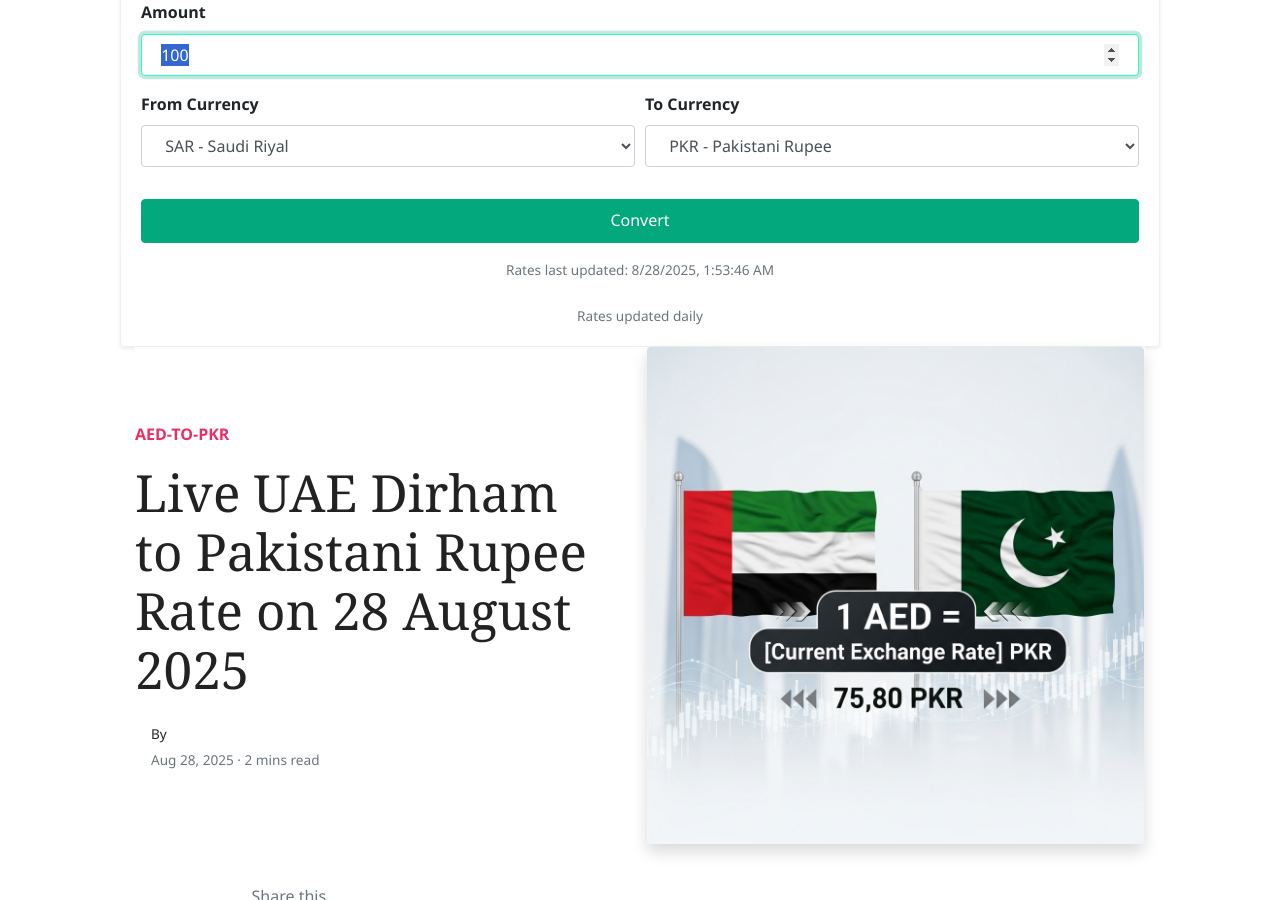
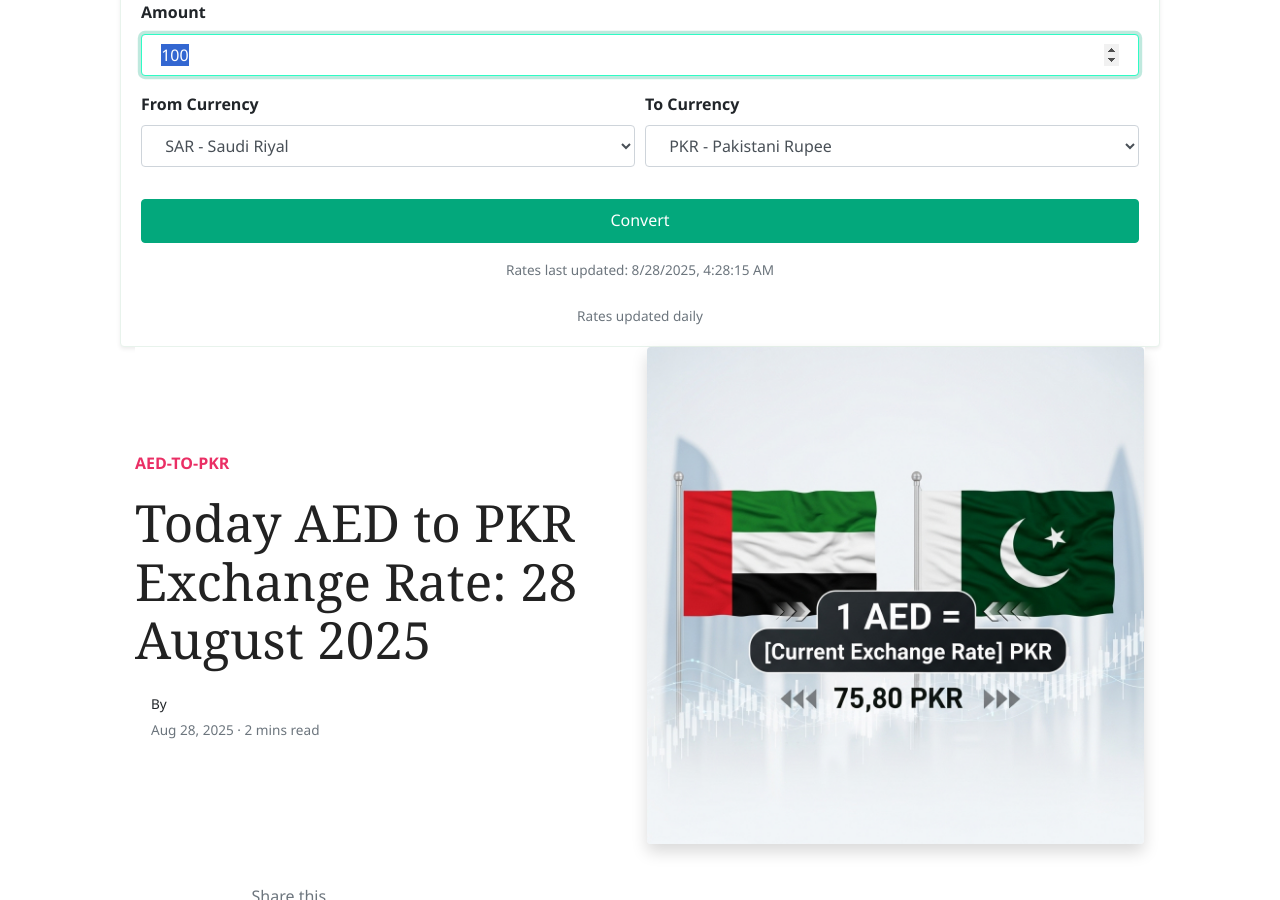
Before and after one commit to mlcom/mlcom.github.io, a Jekyll site: the page built from _posts/2025-08-28-today-uae-dirham-to-pkr-exchange-rate-august-2025-prices-updated-aed-to-pkr.md, in a window 1280 px wide and 900 px high, scrolled down 242 px. Built offline with Jekyll 4.4.1, drawn with Linux system fonts in a browser that asks for light colours; nearby versions of some CDN libraries; comment, search, counter and statistics services are not loaded.

Commit message:
Automated: Update currency rates and generate daily posts

```diff
--- a/_data/rates.yml
+++ b/_data/rates.yml
@@ -1,4 +1,4 @@
-last_updated_utc: '2025-08-28T01:53:46.984583+00:00'
+last_updated_utc: '2025-08-28T04:28:15.287750+00:00'
 rates:
   AED: 3.6725
   AFN: 68.4856
--- a/_posts/2025-08-28-today-uae-dirham-to-pkr-exchange-rate-august-2025-prices-updated-aed-to-pkr.md
+++ b/_posts/2025-08-28-today-uae-dirham-to-pkr-exchange-rate-august-2025-prices-updated-aed-to-pkr.md
@@ -1,6 +1,6 @@
 ---
 layout: post
-title:  'Live UAE Dirham to Pakistani Rupee Rate on 28 August 2025'
+title:  'Today AED to PKR Exchange Rate: 28 August 2025'
 author: jane
 categories: [ aed-to-pkr ]
 image: assets/images/aed-to-pkr-rate-today.jpg
```
Also changed, not shown: _posts/2025-08-28-today-saudi-riyal-to-pkr-exchange-rate-august-2025-prices-updated-sar-to-pkr.md (+1 -1 lines), _posts/2025-08-28-today-uk-pound-sterling-to-pkr-exchange-rate-august-2025-prices-updated-gbp-to-pkr.md (+1 -1 lines), _posts/2025-08-28-today-us-dollar-to-pkr-exchange-rate-august-2025-prices-updated-usd-to-pkr.md (+1 -1 lines).
